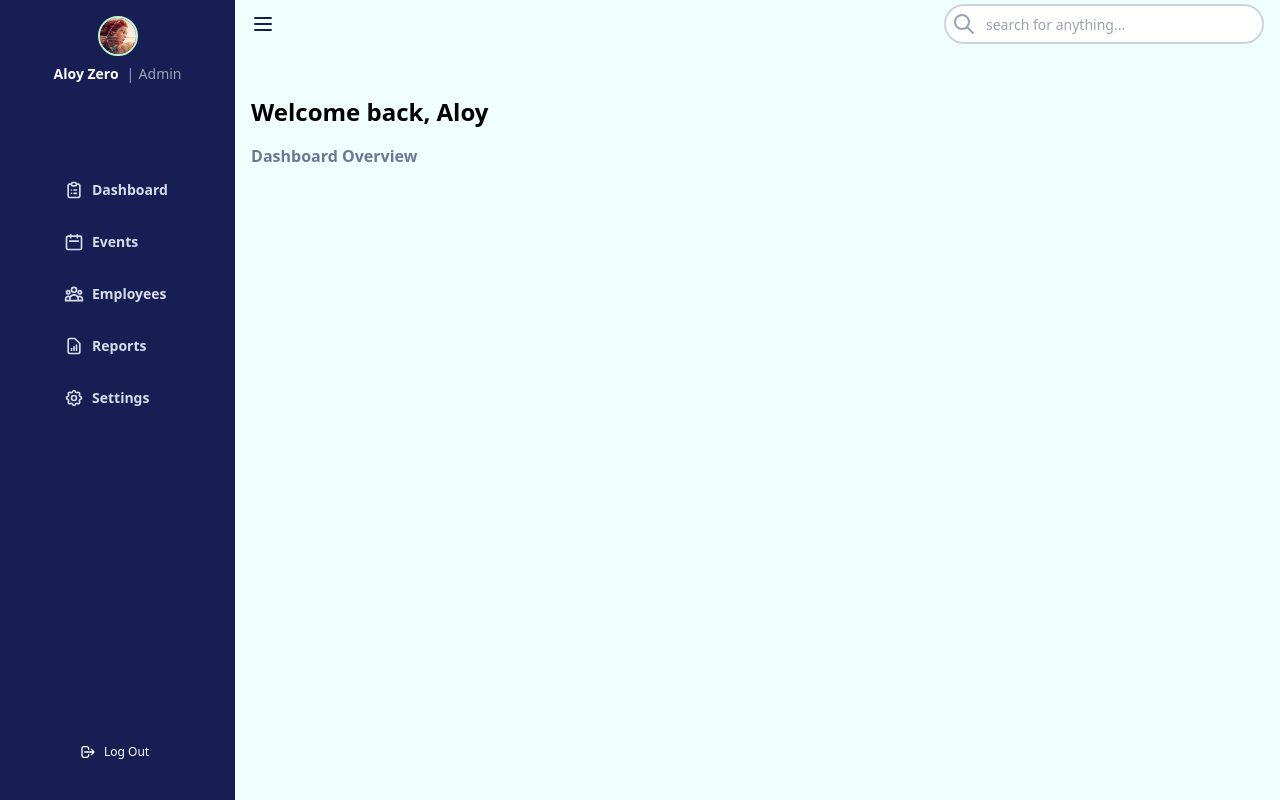
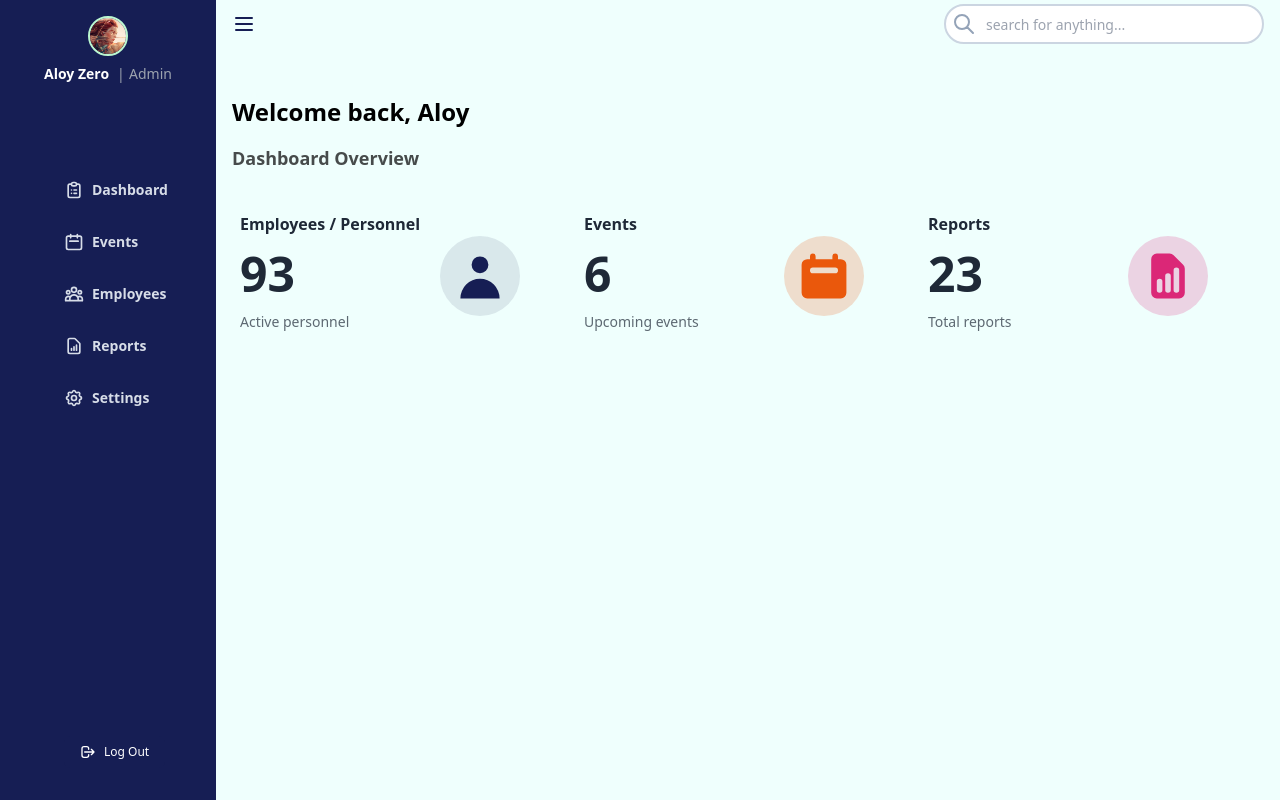
Before and after one commit to aguilanbon/mern-app, a React (Create React App) app: page /home in a window 1280 px wide. Built offline with nearby package versions, Linux system fonts and the light colour scheme.

Commit message:
dashboard cards

```diff
--- /dev/null
+++ b/src/pages/Home/DBCards.jsx
@@ -0,0 +1,64 @@
+import React from 'react'
+
+function DBCards() {
+  return (
+    <>
+    <div className='lg:w-72 h-36 flex rounded-md lg:mr-14'>
+        <div className='w-full flex'>
+            <div className='w-3/4 flex flex-col p-2 text-gray-800'>
+                <div className='h-full mb-2 flex flex-col justify-between'>
+                    <h1 className='font-semibold '>Employees / Personnel</h1>
+                    <h1 className='font-bold md:text-5xl'>93</h1>
+                    <h1 className='md:text-sm opacity-70'>Active personnel</h1>
+                </div>
+            </div>
+            <div className='h-full flex items-center justify-end'>
+                <div className='p-3 rounded-full bg-primary bg-opacity-10'>
+                     <svg xmlns="http://www.w3.org/2000/svg" className="h-14 w-14 text-primary" viewBox="0 0 20 20" fill="currentColor">
+                        <path fillRule="evenodd" d="M10 9a3 3 0 100-6 3 3 0 000 6zm-7 9a7 7 0 1114 0H3z" clipRule="evenodd" />
+                    </svg>
+                </div>
+            </div>
+        </div>
+    </div>
+    <div className='lg:w-72 h-36 flex rounded-md lg:mr-14'>
+        <div className='w-full flex'>
+            <div className='w-3/4 flex flex-col p-2 text-gray-800'>
+                <div className='h-full mb-2 flex flex-col justify-between'>
+                    <h1 className='font-semibold '>Events</h1>
+                    <h1 className='font-bold md:text-5xl'>6</h1>
+                    <h1 className='md:text-sm opacity-70'>Upcoming events</h1>
+                </div>
+            </div>
+            <div className='h-full flex items-center justify-end'>
+                <div className='p-3 rounded-full bg-orange-600 bg-opacity-20'>
+                    <svg xmlns="http://www.w3.org/2000/svg" className="h-14 w-14 text-orange-600" viewBox="0 0 20 20" fill="currentColor">
+                        <path fillRule="evenodd" d="M6 2a1 1 0 00-1 1v1H4a2 2 0 00-2 2v10a2 2 0 002 2h12a2 2 0 002-2V6a2 2 0 00-2-2h-1V3a1 1 0 10-2 0v1H7V3a1 1 0 00-1-1zm0 5a1 1 0 000 2h8a1 1 0 100-2H6z" clipRule="evenodd" />
+                    </svg>
+                </div>
+            </div>
+        </div>
+    </div>
+    <div className='lg:w-72 h-36 flex rounded-md lg:mr-14'>
+        <div className='w-full flex'>
+            <div className='w-3/4 flex flex-col p-2 text-gray-800'>
+                <div className='h-full mb-2 flex flex-col justify-between'>
+                    <h1 className='font-semibold '>Reports</h1>
+                    <h1 className='font-bold md:text-5xl'>23</h1>
+                    <h1 className='md:text-sm opacity-70'>Total reports</h1>
+                </div>
+            </div>
+            <div className='h-full flex items-center justify-end'>
+                <div className='p-3 rounded-full bg-pink-600 bg-opacity-20'>
+                    <svg xmlns="http://www.w3.org/2000/svg" className="h-14 w-14 text-pink-600 " viewBox="0 0 20 20" fill="currentColor">
+                        <path fillRule="evenodd" d="M6 2a2 2 0 00-2 2v12a2 2 0 002 2h8a2 2 0 002-2V7.414A2 2 0 0015.414 6L12 2.586A2 2 0 0010.586 2H6zm2 10a1 1 0 10-2 0v3a1 1 0 102 0v-3zm2-3a1 1 0 011 1v5a1 1 0 11-2 0v-5a1 1 0 011-1zm4-1a1 1 0 10-2 0v7a1 1 0 102 0V8z" clipRule="evenodd" />
+                    </svg>
+                </div>
+            </div>
+        </div>
+    </div>
+    </>
+  )
+}
+
+export default DBCards
--- a/src/pages/Home/Dashboard.jsx
+++ b/src/pages/Home/Dashboard.jsx
@@ -1,11 +1,17 @@
 import React from 'react'
+import DBCards from './DBCards'
 
 function Dashboard() {
   return (
-    <div className='w-full h-auto flex'>
-        <div className='w-full flex flex-col px-4'>
+    <div className='w-full h-auto flex flex-col'>
+        <div className='w-full flex flex-col px-4 mb-8'>
             <h1 className='mt-8 text-2xl font-bold'>Welcome back, Aloy</h1>
-            <h2 className='mt-4 text-primary font-semibold opacity-60'>Dashboard Overview</h2>
+            <h2 className='mt-4 text-lg font-semibold opacity-70'>Dashboard Overview</h2>
+        </div>
+        <div className='w-full flex px-4'>
+            <div className='w-auto flex'>
+                <DBCards />
+            </div>
         </div>
     </div>
   )
```
